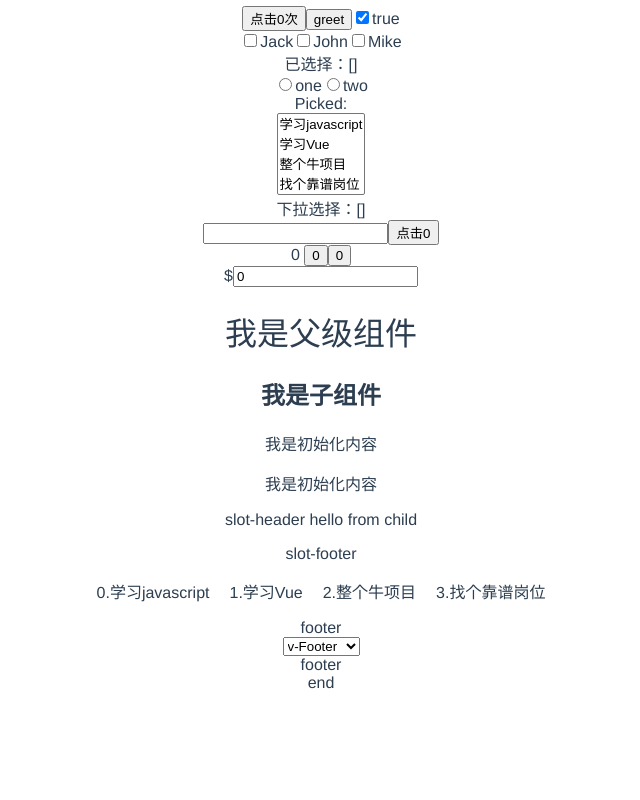
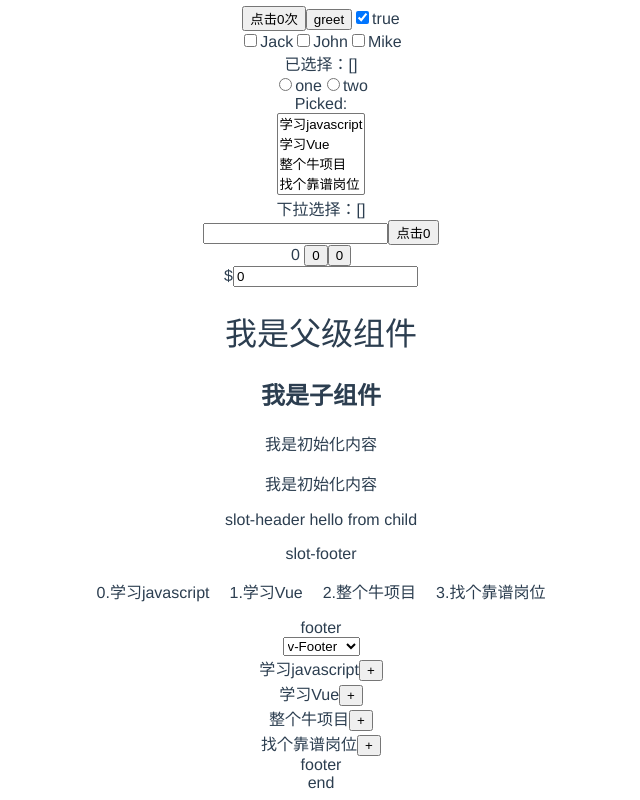
Before and after one commit to chenfahui/vue-study, a Vue app: page / in a window 1280 px wide. Shown: the part 822-1622 px from the top of the page, without its empty margins (319-959 px from the left). Before the commit the page ends 1522 px from the top, so only its background shows below. Built offline with nearby package versions, Linux system fonts and the light colour scheme.

Commit message:
通过事件向父级组件发送消息

```diff
--- a/src/components/HelloWorld.vue
+++ b/src/components/HelloWorld.vue
@@ -109,6 +109,9 @@
                 <option value="v-Footer">v-Footer</option>
             </select>
         </div>
+        <div v-bind:style="{fontSize:fontSize+'em'}">
+            <v-blog-post v-for="todo in todos" v-bind:post="todo" v-on:resizeFontSize="fontSize += 0.1"></v-blog-post>
+        </div>
         <v-Footer></v-Footer>
     </div>
 </template>
@@ -135,6 +138,7 @@ export default {
                 {id:2, text:'整个牛项目'},
                 {id:3, text:'找个靠谱岗位'}
             ],
+            fontSize:1,
             items:[
                 {id:'001', message:'Foo' },
                 {id:'002', message:'Bar' }
@@ -312,6 +316,10 @@ export default {
                     ]
                 }
             }
+        },
+        'v-blog-post':{
+            props:['post'],
+            template:'<div>{{ post.text }}<button v-on:click="$emit(\'resizeFontSize\')" title="加大字号">+</button></div>'
         }
     }
 }
```
